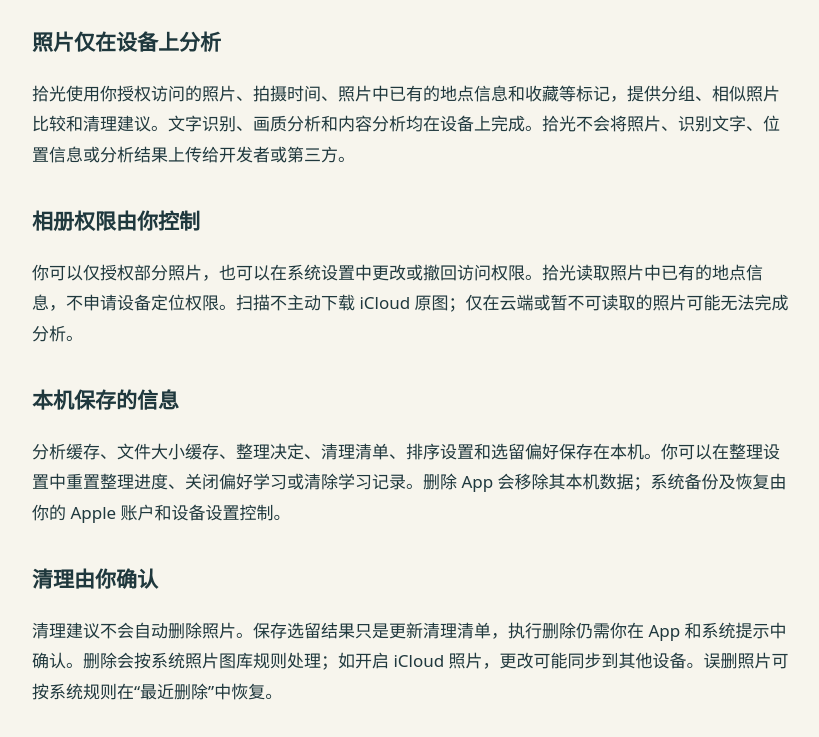
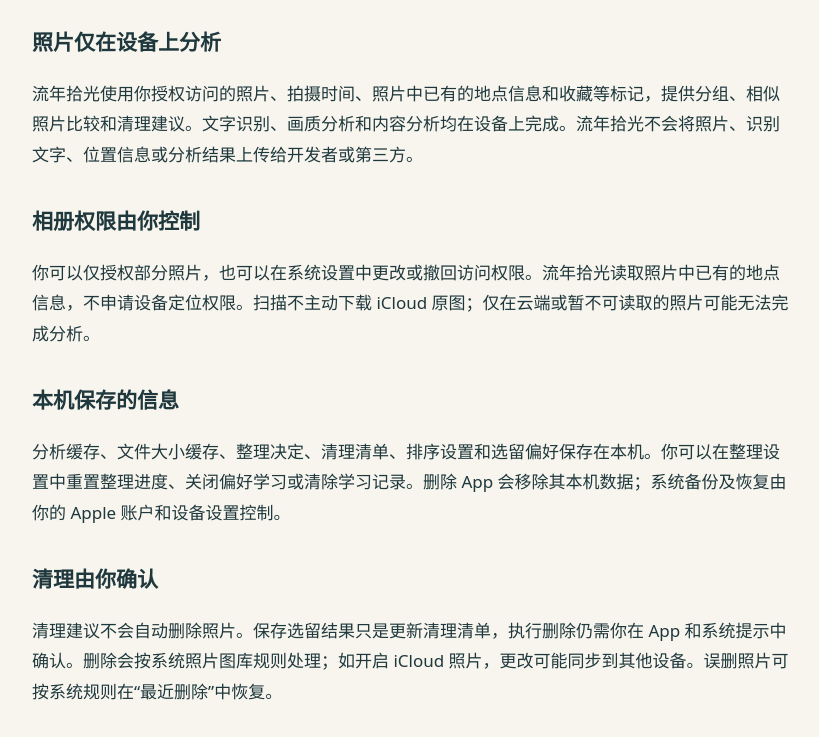
Before and after one commit to superuct/superuct.github.io, a plain HTML site: page phototidy/privacy.html in a window 1280 px wide. Shown: the part 114-851 px from the top of the page, without its empty margins (228-1047 px from the left). Drawn offline with Linux system fonts and the light colour scheme.

Commit message:
Rename PhotoTidy support pages to 流年拾光

```diff
--- a/phototidy/privacy.html
+++ b/phototidy/privacy.html
@@ -1 +1 @@
-<!doctype html><html lang="zh-CN"><meta charset="utf-8"><meta name="viewport" content="width=device-width,initial-scale=1"><title>拾光隐私政策</title><style>body{font:17px/1.8 system-ui,-apple-system,sans-serif;max-width:760px;margin:48px auto;padding:0 24px;color:#1f383d;background:#f7f5ed}h1{font-size:32px}h2{font-size:21px;margin-top:32px}a{color:#1f616e}</style><h1>拾光隐私政策</h1><section><h2>照片仅在设备上分析</h2><p>拾光使用你授权访问的照片、拍摄时间、照片中已有的地点信息和收藏等标记，提供分组、相似照片比较和清理建议。文字识别、画质分析和内容分析均在设备上完成。拾光不会将照片、识别文字、位置信息或分析结果上传给开发者或第三方。</p></section><section><h2>相册权限由你控制</h2><p>你可以仅授权部分照片，也可以在系统设置中更改或撤回访问权限。拾光读取照片中已有的地点信息，不申请设备定位权限。扫描不主动下载 iCloud 原图；仅在云端或暂不可读取的照片可能无法完成分析。</p></section><section><h2>本机保存的信息</h2><p>分析缓存、文件大小缓存、整理决定、清理清单、排序设置和选留偏好保存在本机。你可以在整理设置中重置整理进度、关闭偏好学习或清除学习记录。删除 App 会移除其本机数据；系统备份及恢复由你的 Apple 账户和设备设置控制。</p></section><section><h2>清理由你确认</h2><p>清理建议不会自动删除照片。保存选留结果只是更新清理清单，执行删除仍需你在 App 和系统提示中确认。删除会按系统照片图库规则处理；如开启 iCloud 照片，更改可能同步到其他设备。误删照片可按系统规则在“最近删除”中恢复。</p></section><section><h2>无账号、广告或追踪</h2><p>拾光无需注册，没有广告、第三方统计或跨 App 追踪。购买和付款由 Apple App Store 处理，开发者不会通过本 App 获取你的支付信息。</p></section><section><h2>政策更新与联系</h2><p>本政策适用于拾光 1.0.0，自 2026 年 11 月 8 日生效。隐私相关问题可通过拾光 App Store 产品页的“App 支持”联系开发者。如数据处理方式发生变化，我们会更新本政策。</p></section><p>Developer: Eris LU (Qiang Lu)<br>Support: <a href="mailto:superuct@163.com">superuct@163.com</a></p><p><a href="./">Support</a></p></html>
+<!doctype html><html lang="zh-CN"><meta charset="utf-8"><meta name="viewport" content="width=device-width,initial-scale=1"><title>流年拾光隐私政策</title><style>body{font:17px/1.8 system-ui,-apple-system,sans-serif;max-width:760px;margin:48px auto;padding:0 24px;color:#1f383d;background:#f7f5ed}h1{font-size:32px}h2{font-size:21px;margin-top:32px}a{color:#1f616e}</style><h1>流年拾光隐私政策</h1><section><h2>照片仅在设备上分析</h2><p>流年拾光使用你授权访问的照片、拍摄时间、照片中已有的地点信息和收藏等标记，提供分组、相似照片比较和清理建议。文字识别、画质分析和内容分析均在设备上完成。流年拾光不会将照片、识别文字、位置信息或分析结果上传给开发者或第三方。</p></section><section><h2>相册权限由你控制</h2><p>你可以仅授权部分照片，也可以在系统设置中更改或撤回访问权限。流年拾光读取照片中已有的地点信息，不申请设备定位权限。扫描不主动下载 iCloud 原图；仅在云端或暂不可读取的照片可能无法完成分析。</p></section><section><h2>本机保存的信息</h2><p>分析缓存、文件大小缓存、整理决定、清理清单、排序设置和选留偏好保存在本机。你可以在整理设置中重置整理进度、关闭偏好学习或清除学习记录。删除 App 会移除其本机数据；系统备份及恢复由你的 Apple 账户和设备设置控制。</p></section><section><h2>清理由你确认</h2><p>清理建议不会自动删除照片。保存选留结果只是更新清理清单，执行删除仍需你在 App 和系统提示中确认。删除会按系统照片图库规则处理；如开启 iCloud 照片，更改可能同步到其他设备。误删照片可按系统规则在“最近删除”中恢复。</p></section><section><h2>无账号、广告或追踪</h2><p>流年拾光无需注册，没有广告、第三方统计或跨 App 追踪。购买和付款由 Apple App Store 处理，开发者不会通过本 App 获取你的支付信息。</p></section><section><h2>政策更新与联系</h2><p>本政策适用于流年拾光 1.0.1，自 2026 年 11 月 24 日生效。隐私相关问题可通过流年拾光 App Store 产品页的“App 支持”联系开发者。如数据处理方式发生变化，我们会更新本政策。</p></section><p>Developer: Eris LU (Qiang Lu)<br>Support: <a href="mailto:superuct@163.com">superuct@163.com</a></p><p><a href="./">Support</a></p></html>
```
